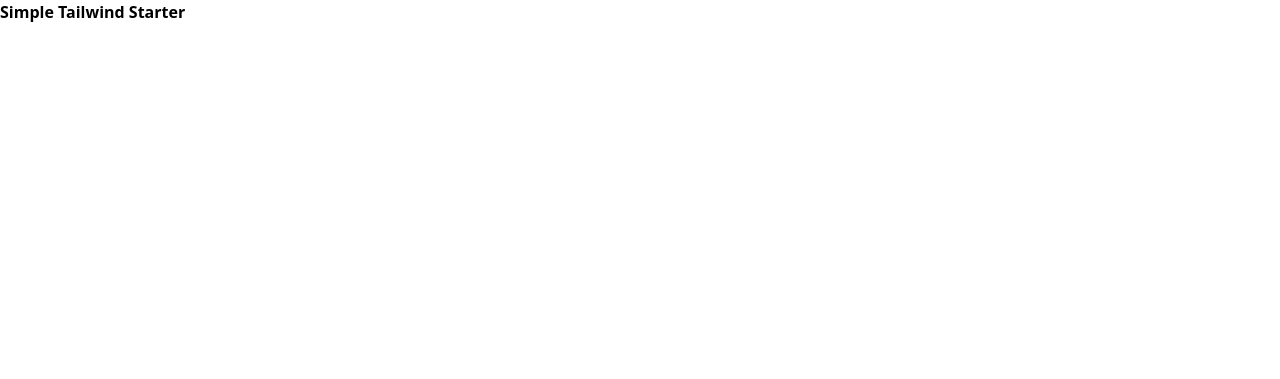
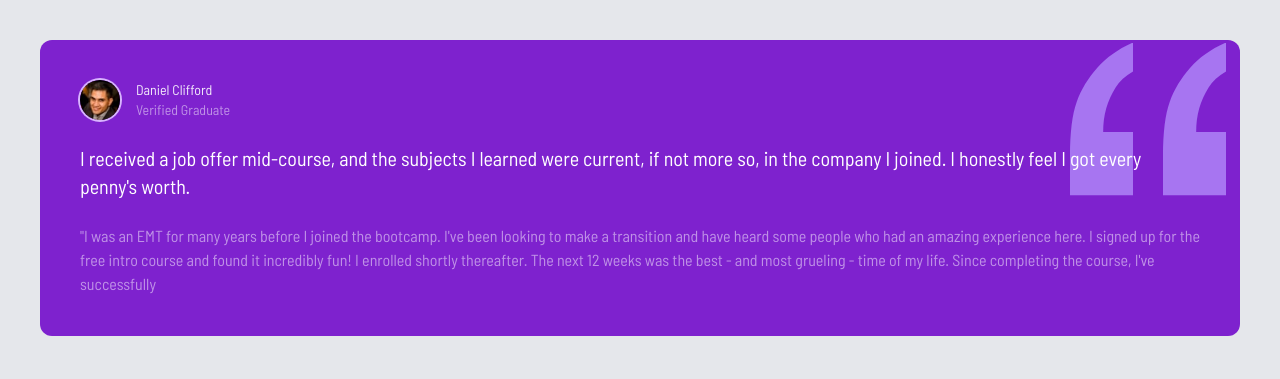
Before and after one commit to rcteenx/tutorial_testimonial-grid, a website: page index.html in a window 1280 px wide. Drawn offline with Linux system fonts and the light colour scheme.

Commit message:
finish first box

```diff
--- a/index.html
+++ b/index.html
@@ -13,7 +13,55 @@
     <link rel="stylesheet" href="css/style.css" />
     <title>Testimonial Grid</title>
   </head>
-  <body>
-    <h1 class="text-3l font-bold">Simple Tailwind Starter</h1>
+  <body class="bg-gray-200">
+    <!--  Global Container -->
+    <div class="container mx-auto max-w-7xl p-2 md:p-10">
+      <!-- Grid Container -->
+      <div class="text-white">
+        <!-- Box 1 -->
+        <div class="relative p-10 rounded-xl bg-purple-700">
+          <img
+            src="images/bg-pattern-quotation.svg"
+            alt="quotes"
+            class="absolute top-3 right-10 scale-125 md:top-7 md:scale-150"
+          />
+          <!-- Box Header -->
+          <div class="flex z-10 space-x-4">
+            <img
+              src="images/image-daniel.jpg"
+              alt="daniel"
+              class="w-10 h-10 rounded-full ring-2 ring-purple-300"
+            />
+            <div class="text-sm">
+              <h4 class="opacity-90">Daniel Clifford</h4>
+              <p class="opacity-50">Verified Graduate</p>
+            </div>
+          </div>
+
+          <!-- Text -->
+          <p class="relative z-10 mt-6 text-xl">
+            I received a job offer mid-course, and the subjects I learned were
+            current, if not more so, in the company I joined. I honestly feel I
+            got every penny's worth.
+          </p>
+          <p class="mt-6 opacity-50">
+            "I was an EMT for many years before I joined the bootcamp. I've been
+            looking to make a transition and have heard some people who had an
+            amazing experience here. I signed up for the free intro course and
+            found it incredibly fun! I enrolled shortly thereafter. The next 12
+            weeks was the best - and most grueling - time of my life. Since
+            completing the course, I've successfully
+            <!-- switched careers, working
+            as a Software Engineer at a VR startup. Lorem ipsum dolor sit amet
+            consectetur adipisicing elit. Ratione vero repudiandae, quasi atque
+            officiis eum consectetur odio amet dolorem deleniti repellat
+            expedita aut sunt laudantium cum itaque nam voluptatum quod! Quo
+            totam sequi omnis deserunt? Sit nam molestiae excepturi,
+            perspiciatis labore deleniti eum, eligendi quisquam quod sed nobis
+            exercitationem tempora! " -->
+          </p>
+        </div>
+      </div>
+    </div>
   </body>
 </html>
--- a/tailwind.config.js
+++ b/tailwind.config.js
@@ -13,5 +13,5 @@ module.exports = {
       },
     },
   },
-  plugins: [require("@tailwindcss/line-clamp")],
+  plugins: [],
 };
```
Also changed, not shown: css/style.css.
